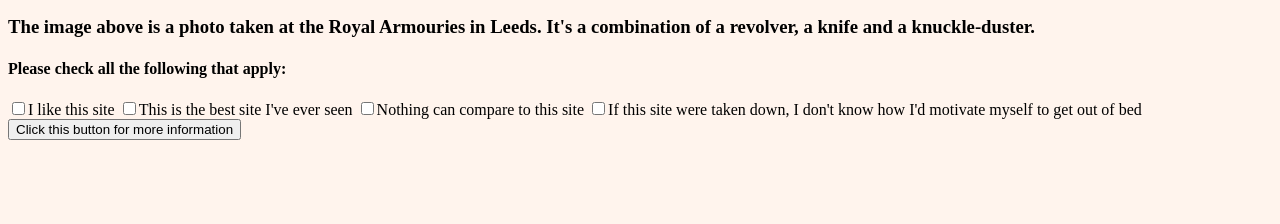
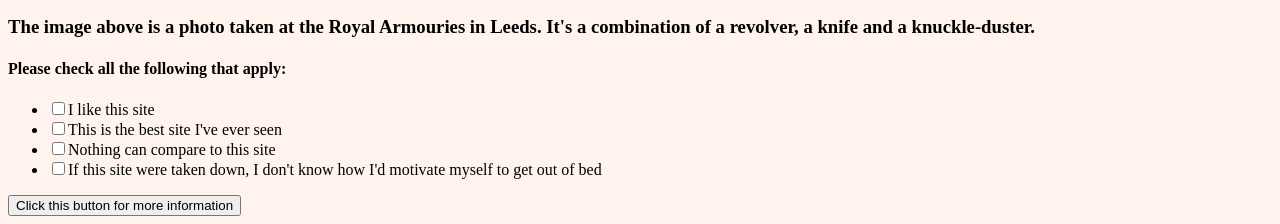
Before and after one commit to spwhittaker/html-scrapbook, a plain HTML site: page index.html in a window 1280 px wide. Shown: the part 1259-1483 px from the top of the page. Before the commit the page ends 1407 px from the top, so only its background shows below. Drawn offline with Linux system fonts and the light colour scheme; a web font is replaced by a local one.

Commit message:
Created list of checkboxes

```diff
--- a/index.html
+++ b/index.html
@@ -65,11 +65,13 @@ What to write about? Well, there's some of my one-off favourite Simpsons charact
 
     <div class="checkbox-list">
         <h4>Please check all the following that apply:</h4>
-        <label for="like-site"><input type="checkbox" id="like-site">I like this site</input></label>
-        <label for="best-site"><input type="checkbox" id="best-site">This is the best site I've ever seen</input></label>
-        <label for="no-comparison"><input type="checkbox" id="no-comparison">Nothing can compare to this site</input></label>
-        <label for="reason-to-go-on"><input type="checkbox" id="reason-to-go-on">If this site were taken down, I don't know how I'd motivate myself to get out of bed</input></label>
-    </div>
+        <ul>
+        <li><label for="like-site"><input type="checkbox" id="like-site">I like this site</input></label></li>
+        <li><label for="best-site"><input type="checkbox" id="best-site">This is the best site I've ever seen</input></label></li>
+        <li><label for="no-comparison"><input type="checkbox" id="no-comparison">Nothing can compare to this site</input></label></li>
+        <li><label for="reason-to-go-on"><input type="checkbox" id="reason-to-go-on">If this site were taken down, I don't know how I'd motivate myself to get out of bed</input></label></li>
+</ul>
+</div>
 <a href="https://duckduckgo.com" alt="more-info"><button type="button">Click this button for more information</button></a>
 </body>
 </html>
```
